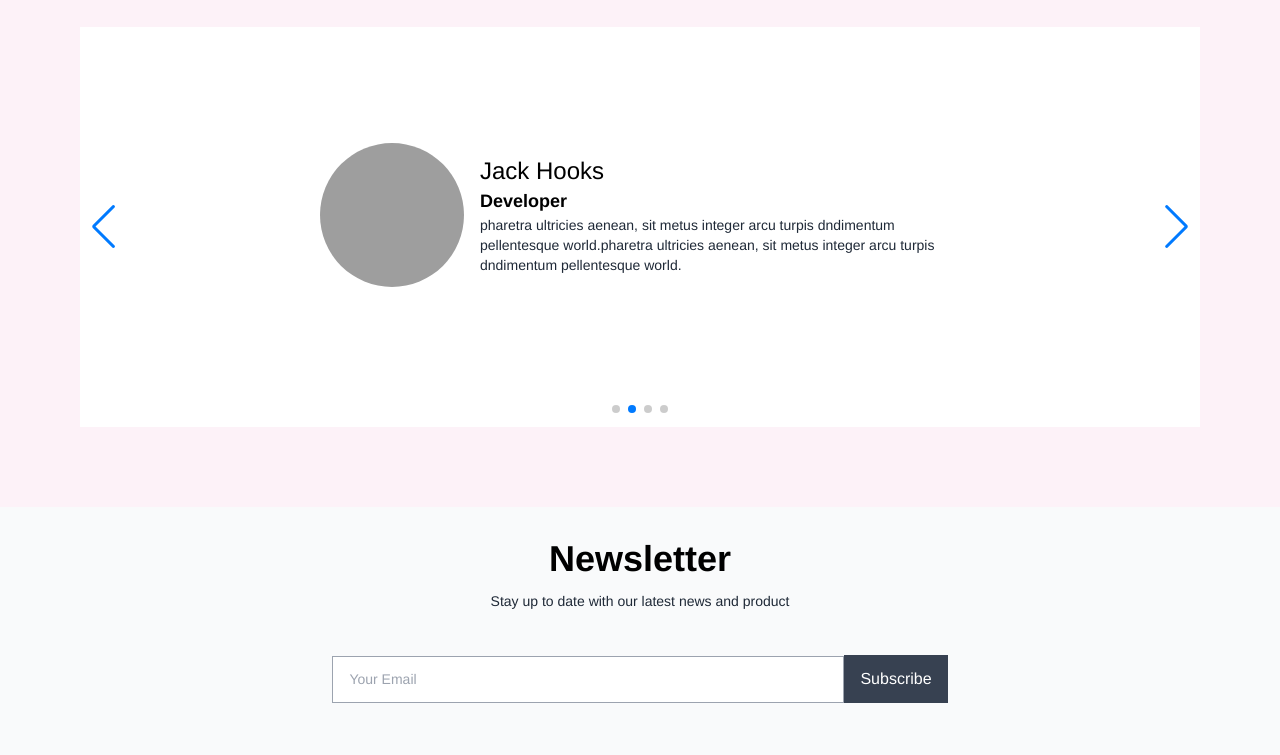
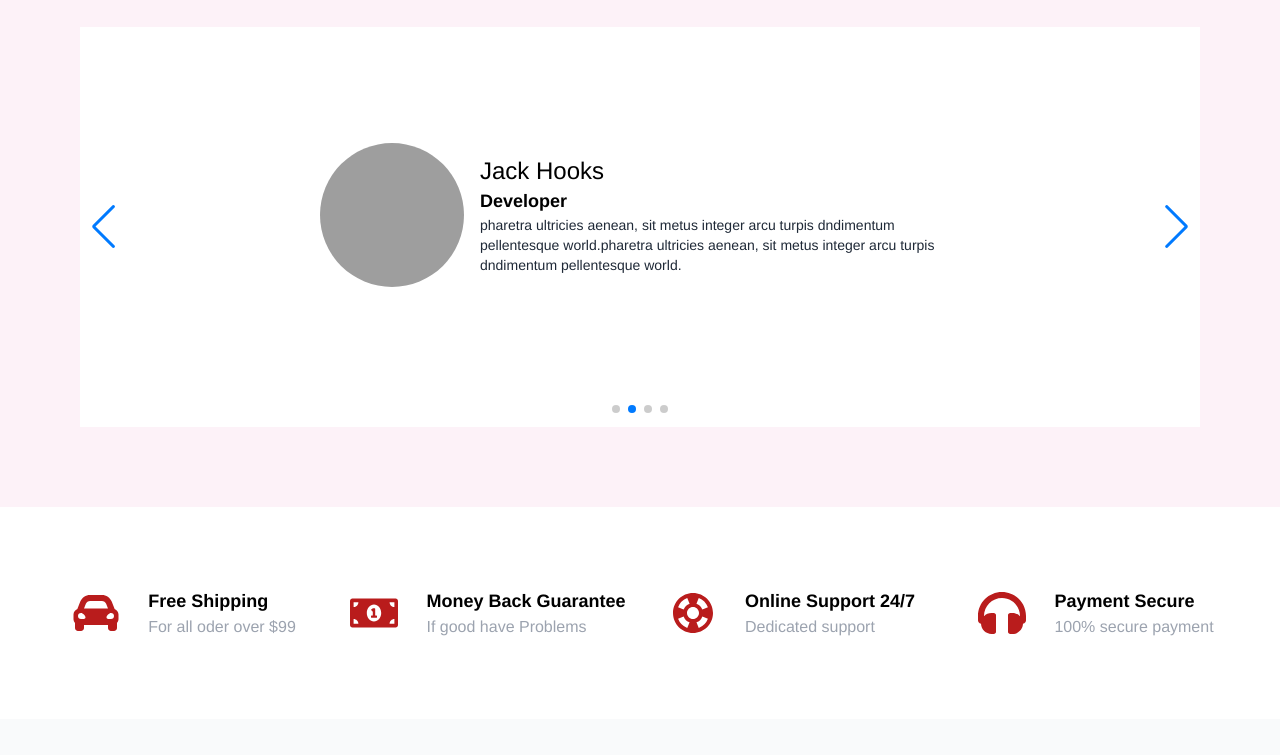
Before and after one commit to Jugol-Karmakar/mern-stack-task, a React (Create React App) app: page / in a window 1280 px wide. Shown: the part 2014-2769 px from the top of the page. Built offline with nearby package versions, Linux system fonts and the light colour scheme; grey boxes are pictures that could not be loaded.

Commit message:
service commit

```diff
--- a/src/component/Home/Hero.js
+++ b/src/component/Home/Hero.js
@@ -33,7 +33,7 @@ const Hero = () => {
             alt=""
           />
           <div className="absolute px-10 py-6 mt-20 -ml-[600px] drop-shadow-xl">
-            <h3 className="text-2xl font-bold text-white pb-4">
+            <h3 className="text-3xl font-bold text-white pb-4">
               Men's New Classical Watch
             </h3>
             <p className="text-sm font-medium text-white">
@@ -55,14 +55,14 @@ const Hero = () => {
         </SwiperSlide>
         <SwiperSlide className="relative">
           <img
-            src="https://images.unsplash.com/photo-1548036328-c9fa89d128fa?ixlib=rb-4.0.3&ixid=MnwxMjA3fDB8MHxwaG90by1wYWdlfHx8fGVufDB8fHx8&auto=format&fit=crop&w=869&q=80"
+            src="https://images.unsplash.com/photo-1585298964673-eb8a63f230c9?ixlib=rb-4.0.3&ixid=MnwxMjA3fDB8MHxwaG90by1wYWdlfHx8fGVufDB8fHx8&auto=format&fit=crop&w=774&q=80"
             alt=""
           />
-          <div className="absolute bg-white px-10 py-6 mt-20 -ml-[800px] drop-shadow-xl">
-            <h3 className="text-xl font-bold text-gray-700 pb-4">
-              New Summer Colection Collection
+          <div className="absolute px-10 py-6 mt-20 -ml-[700px] drop-shadow-xl">
+            <h3 className="text-3xl font-bold text-white pb-4">
+              New Summer Collection
             </h3>
-            <p className="text-sm font-medium">
+            <p className="text-sm font-medium text-white">
               Classy & elegant, this handbag by Prive Roma is a must-have,{" "}
               <br /> that most fashion-conscious women will die to own.
             </p>
@@ -77,8 +77,8 @@ const Hero = () => {
             alt=""
           />
           <div className="absolute px-10 py-6 mt-20 -ml-[800px] drop-shadow-xl">
-            <h3 className="text-2xl font-bold text-white pb-4">
-              New Summer Colection Collection
+            <h3 className="text-3xl font-bold text-white pb-4">
+              Headphone Collection
             </h3>
             <p className="text-sm font-medium text-white">
               Classy & elegant, this handbag by Prive Roma is a must-have,{" "}
--- a/src/component/Home/Newsletter.js
+++ b/src/component/Home/Newsletter.js
@@ -2,7 +2,7 @@ import React from "react";
 
 const Newsletter = () => {
   return (
-    <div className="flex flex-col items-center py-8 bg-gray-50 mb-8">
+    <section className="flex flex-col items-center py-8 bg-gray-50 mb-8">
       <div className="">
         <h2 className="text-center text-4xl font-bold text-black mb-3">
           Newsletter
@@ -24,7 +24,7 @@ const Newsletter = () => {
           </button>
         </div>
       </div>
-    </div>
+    </section>
   );
 };
 
--- a/src/component/Home/Review.css
+++ b/src/component/Home/Review.css
@@ -8,7 +8,6 @@ body {
 }
 
 body {
-  background: #fff;
   font-family: Helvetica Neue, Helvetica, Arial, sans-serif;
   font-size: 14px;
   color: #000;
--- /dev/null
+++ b/src/component/Home/Services.js
@@ -0,0 +1,51 @@
+import React from "react";
+import { FaCarAlt, FaMoneyBillAlt, FaHeadphones } from "react-icons/fa";
+import { MdSupport } from "react-icons/md";
+
+const Services = () => {
+  const services = [
+    {
+      id: 1,
+      name: "Free Shipping",
+      details: "For all oder over $99",
+      icon: <FaCarAlt />,
+    },
+    {
+      id: 2,
+      name: "Money Back Guarantee",
+      details: "If good have Problems",
+      icon: <FaMoneyBillAlt />,
+    },
+    {
+      id: 3,
+      name: "Online Support 24/7",
+      details: "Dedicated support",
+      icon: <MdSupport />,
+    },
+    {
+      id: 4,
+      name: "Payment Secure",
+      details: "100% secure payment",
+      icon: <FaHeadphones />,
+    },
+  ];
+  return (
+    <section className="bg-white py-10">
+      <div className="container mx-auto p-10 grid grid-cols-4 gap-4">
+        {services.map((service) => (
+          <div key={service.id} className="flex justify-center items-center">
+            <div className="mr-3">
+              <p className="text-5xl text-red-700">{service.icon}</p>
+            </div>
+            <div className="pl-4">
+              <h3 className="text-lg font-semibold">{service.name}</h3>
+              <p className="text-base text-gray-400">{service.details}</p>
+            </div>
+          </div>
+        ))}
+      </div>
+    </section>
+  );
+};
+
+export default Services;
--- a/src/component/Product/Booking.js
+++ /dev/null
@@ -1,40 +0,0 @@
-import React from "react";
-import { useParams } from "react-router-dom";
-import { data } from "../../Data";
-
-const Booking = () => {
-  const { id } = useParams();
-  const productData = data;
-
-  // const [giftItem, setGiftItem] = useState([]);
-
-  // useEffect(() => {
-  //   fetch("https://fakestoreapi.com/products")
-  //     .then((res) => res.json())
-  //     .then((data) => console.log(data));
-  // }, []);
-
-  const product = productData.find((item) => item.id === parseInt(id));
-  console.log(product);
-
-  return (
-    <div className="min-h-screen container mx-auto px-10">
-      <div className="flex">
-        <div className="w-36 h-36 rounded-full overflow-hidden border">
-          <img
-            className="w-full h-full object-contain"
-            src={product.image}
-            alt=""
-          />
-        </div>
-        <div>
-          <h3>{product.title}</h3>
-          <h4>{product.category}</h4>
-          <p>{product.price}</p>
-        </div>
-      </div>
-    </div>
-  );
-};
-
-export default Booking;
--- a/src/pages/About.js
+++ b/src/pages/About.js
@@ -2,8 +2,22 @@ import React from "react";
 
 const About = () => {
   return (
-    <div>
-      <h3>About</h3>
+    <div className="bg-[#f6f9fc]">
+      <h2 className="text-center font-bold text-3xl text-gray-700 py-6">
+        About Us
+      </h2>
+      <div className="container mx-auto flex ">
+        <div className="w-1/2">
+          <img
+            className="w-full h-full object-contain"
+            src="https://images.unsplash.com/photo-1537832816519-689ad163238b?ixlib=rb-4.0.3&ixid=MnwxMjA3fDB8MHxwaG90by1wYWdlfHx8fGVufDB8fHx8&auto=format&fit=crop&w=859&q=80"
+            alt=""
+          />
+        </div>
+        <div>
+          <h3>fashion blog</h3>
+        </div>
+      </div>
     </div>
   );
 };
--- a/src/pages/Contact.js
+++ b/src/pages/Contact.js
@@ -4,9 +4,9 @@ import { FaLinkedinIn, FaTwitter, FaGooglePlusG } from "react-icons/fa";
 
 const Contact = () => {
   return (
-    <div className="min-h-screen">
+    <section className="min-h-screen">
       <div className="container mx-auto px-10 lg:px-20 grid grid-cols-1 md:grid-cols-2 gap-6 my-10 py-10">
-        <div className="shadow-xl rounded-xl py-10">
+        <div className="border rounded-xl py-10">
           <h2 className="text-center font-bold text-3xl my-4">Send Message</h2>
           <form>
             <input
@@ -91,7 +91,7 @@ const Contact = () => {
           </div>
         </div>
       </div>
-    </div>
+    </section>
   );
 };
 
--- a/src/pages/Home.js
+++ b/src/pages/Home.js
@@ -3,6 +3,7 @@ import Hero from "../component/Home/Hero";
 import Product from "./Product";
 import Newsletter from "../component/Home/Newsletter";
 import Reviews from "../component/Home/Reviews";
+import Services from "../component/Home/Services";
 
 const Home = () => {
   return (
@@ -10,6 +11,7 @@ const Home = () => {
       <Hero />
       <Product isHome />
       <Reviews />
+      <Services />
       <Newsletter />
     </div>
   );
```
